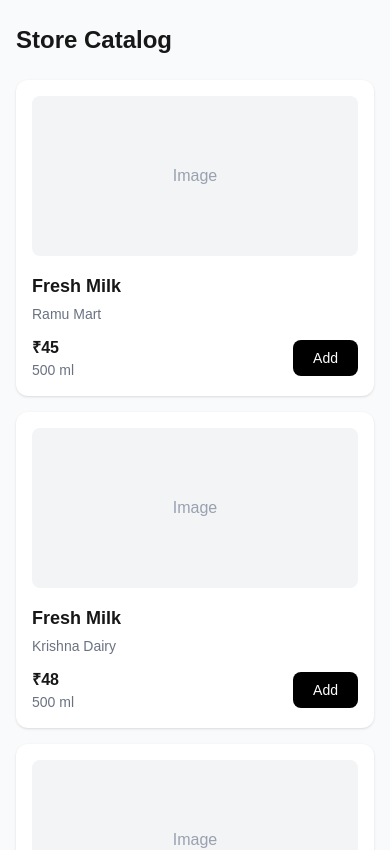
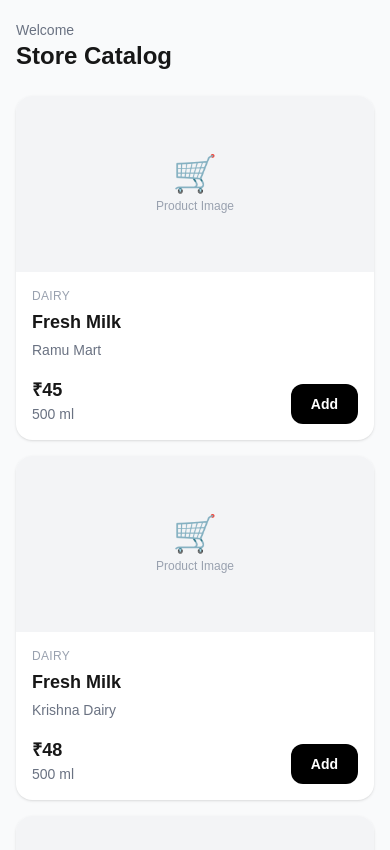
Before and after one commit to Surya189-ops/genmitra-assessment, a Next.js app: page / in a window 390 px wide. Shown: the top 850 px of the page. Built offline with nearby package versions, Linux system fonts and the light colour scheme.

Commit message:
style: improve mobile responsive design

```diff
--- a/app/page.tsx
+++ b/app/page.tsx
@@ -84,25 +84,53 @@ export default function Home() {
   );
 
   return (
-    <main className="min-h-screen bg-gray-50 px-4 py-6 pb-28">
+    <main className="min-h-screen bg-gray-50 px-4 py-5 pb-28">
       <div className="mx-auto max-w-md">
         {!isCartOpen ? (
           <>
-            <h1 className="mb-6 text-2xl font-bold">
+            <div className="mb-6 flex items-center justify-between">
+              <div>
+                <p className="text-sm font-medium text-gray-500">
+                  Welcome
+                </p>
+
+                <h1 className="text-2xl font-bold">
                   Store Catalog
                 </h1>
+              </div>
+
+              {cart.length > 0 && (
+                <button
+                  onClick={() => setIsCartOpen(true)}
+                  className="rounded-full bg-black px-4 py-2 text-sm font-medium text-white"
+                >
+                  Cart ({totalItems})
+                </button>
+              )}
+            </div>
 
             <div className="space-y-4">
               {products.map((product) => (
                 <div
                   key={product.id}
-                  className="rounded-xl bg-white p-4 shadow-sm"
+                  className="overflow-hidden rounded-2xl bg-white shadow-sm"
                 >
-                  <div className="mb-4 flex h-40 items-center justify-center rounded-lg bg-gray-100">
-                    <span className="text-gray-400">
-                      Image
-                    </span>
+                  <div className="flex h-44 items-center justify-center bg-gray-100">
+                    <div className="text-center">
+                      <div className="text-4xl">
+                        🛒
                       </div>
+
+                      <p className="mt-1 text-xs text-gray-400">
+                        Product Image
+                      </p>
+                    </div>
+                  </div>
+
+                  <div className="p-4">
+                    <p className="mb-1 text-xs font-medium uppercase tracking-wide text-gray-400">
+                      {product.category}
+                    </p>
 
                     <h2 className="text-lg font-semibold">
                       {product.name}
@@ -112,9 +140,9 @@ export default function Home() {
                       {product.store_name}
                     </p>
 
-                  <div className="mt-3 flex items-center justify-between">
+                    <div className="mt-4 flex items-end justify-between">
                       <div>
-                      <p className="font-semibold">
+                        <p className="text-lg font-bold">
                           ₹{product.price}
                         </p>
 
@@ -125,10 +153,11 @@ export default function Home() {
 
                       <button
                         onClick={() => addToCart(product)}
-                      className="rounded-lg bg-black px-5 py-2 text-sm font-medium text-white"
+                        className="rounded-xl bg-black px-5 py-2.5 text-sm font-semibold text-white active:scale-95"
                       >
                         Add
                       </button>
+                    </div>
                   </div>
                 </div>
               ))}
@@ -137,63 +166,87 @@ export default function Home() {
         ) : (
           <>
             <div className="mb-6 flex items-center justify-between">
+              <div>
+                <p className="text-sm text-gray-500">
+                  {totalItems}{" "}
+                  {totalItems === 1 ? "item" : "items"}
+                </p>
+
                 <h1 className="text-2xl font-bold">
                   Your Cart
                 </h1>
+              </div>
 
               <button
                 onClick={() => setIsCartOpen(false)}
-                className="text-sm font-medium text-gray-600"
+                className="rounded-lg border px-3 py-2 text-sm font-medium"
               >
-                Back to Store
+                Back
               </button>
             </div>
 
             {cart.length === 0 ? (
-              <div className="rounded-xl bg-white p-6 text-center shadow-sm">
-                <p className="text-gray-500">
+              <div className="rounded-2xl bg-white p-8 text-center shadow-sm">
+                <div className="text-4xl">
+                  🛒
+                </div>
+
+                <p className="mt-3 font-medium">
                   Your cart is empty
                 </p>
+
+                <button
+                  onClick={() => setIsCartOpen(false)}
+                  className="mt-4 rounded-lg bg-black px-5 py-2 text-sm font-medium text-white"
+                >
+                  Start Shopping
+                </button>
               </div>
             ) : (
-              <div className="space-y-6">
+              <div className="space-y-5">
                 {Object.entries(groupedCart).map(
                   ([storeName, storeItems]) => (
                     <div
                       key={storeName}
-                      className="rounded-xl bg-white p-4 shadow-sm"
+                      className="rounded-2xl bg-white p-4 shadow-sm"
                     >
-                      <h2 className="mb-4 text-lg font-semibold">
+                      <div className="mb-4 border-b pb-3">
+                        <p className="text-xs uppercase tracking-wide text-gray-400">
+                          Store
+                        </p>
+
+                        <h2 className="text-lg font-bold">
                           {storeName}
                         </h2>
+                      </div>
 
-                      <div className="space-y-4">
+                      <div className="space-y-5">
                         {storeItems.map((item) => (
                           <div
                             key={item.id}
                             className="flex items-center justify-between gap-3"
                           >
-                            <div>
-                              <p className="font-medium">
+                            <div className="min-w-0">
+                              <p className="truncate font-medium">
                                 {item.name}
                               </p>
 
-                              <p className="text-sm text-gray-500">
+                              <p className="mt-1 text-sm text-gray-500">
                                 ₹{item.price} · {item.unit}
                               </p>
                             </div>
 
-                            <div className="flex items-center gap-3">
+                            <div className="flex shrink-0 items-center gap-3">
                               <button
                                 onClick={() =>
                                   decreaseQuantity(item.id)
                                 }
-                                className="flex h-8 w-8 items-center justify-center rounded-md bg-gray-200"
+                                className="flex h-8 w-8 items-center justify-center rounded-lg bg-gray-100 text-lg"
                               >
-                                -
+                                −
                               </button>
 
-                              <span className="font-medium">
+                              <span className="w-4 text-center font-semibold">
                                 {item.quantity}
                               </span>
 
@@ -201,7 +254,7 @@ export default function Home() {
                                 onClick={() =>
                                   increaseQuantity(item.id)
                                 }
-                                className="flex h-8 w-8 items-center justify-center rounded-md bg-gray-200"
+                                className="flex h-8 w-8 items-center justify-center rounded-lg bg-gray-100 text-lg"
                               >
                                 +
                               </button>
@@ -219,10 +272,10 @@ export default function Home() {
       </div>
 
       {cart.length > 0 && (
-        <div className="fixed bottom-0 left-0 right-0 border-t bg-white p-4 shadow-lg">
+        <div className="fixed bottom-0 left-0 right-0 z-50 border-t bg-white p-3 shadow-lg">
           <div className="mx-auto flex max-w-md items-center justify-between gap-4">
             <div>
-              <p className="text-sm text-gray-500">
+              <p className="text-xs text-gray-500">
                 {totalItems}{" "}
                 {totalItems === 1 ? "item" : "items"}
               </p>
@@ -235,7 +288,7 @@ export default function Home() {
             {!isCartOpen && (
               <button
                 onClick={() => setIsCartOpen(true)}
-                className="rounded-lg bg-black px-6 py-3 font-medium text-white"
+                className="rounded-xl bg-black px-6 py-3 text-sm font-semibold text-white"
               >
                 View Cart
               </button>
```
Lines whose indentation alone changed are shown as unchanged.
